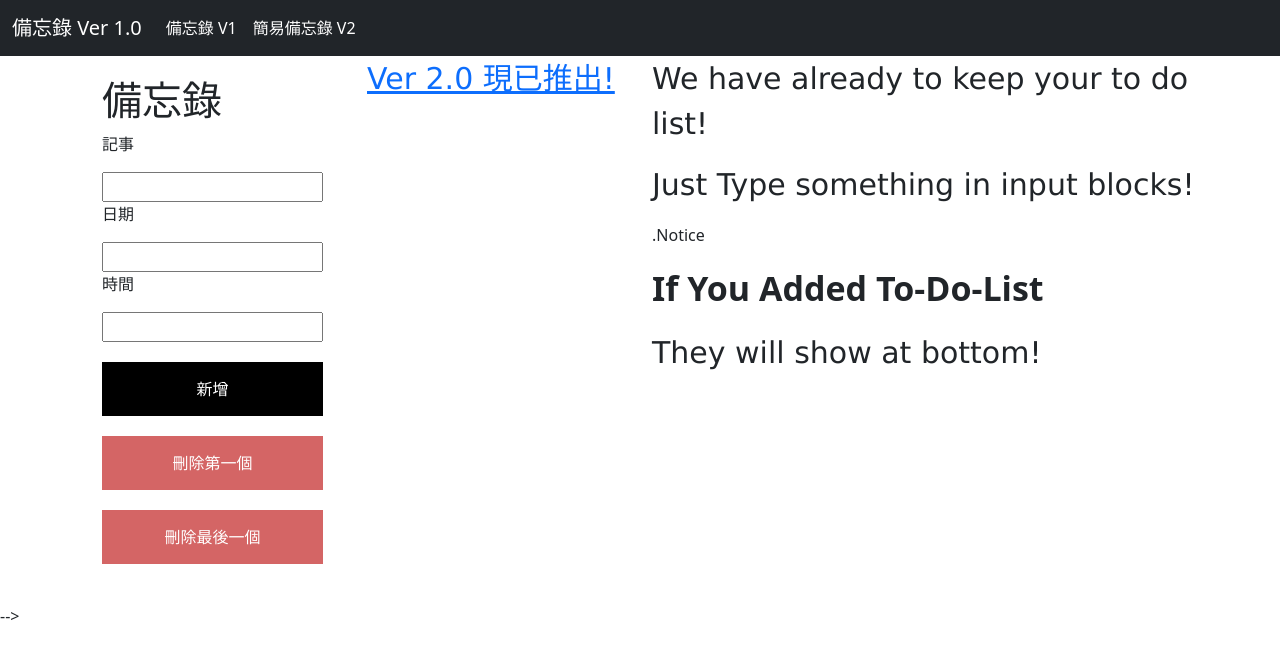
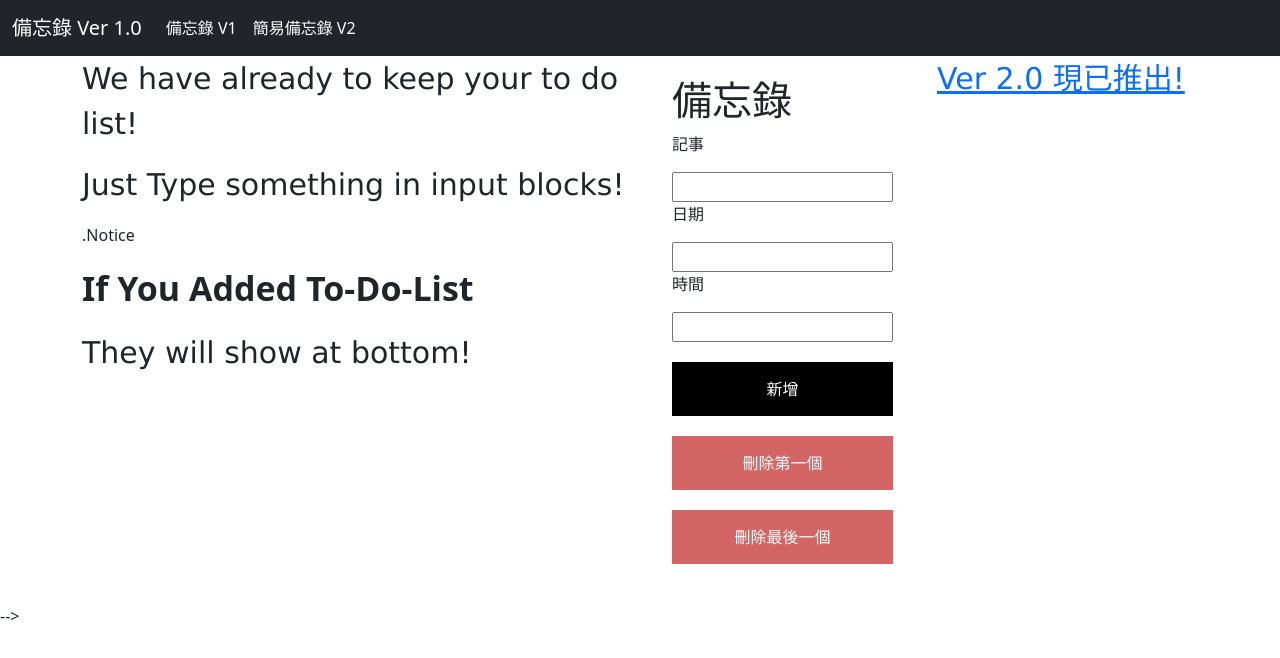
Before and after one commit to YuDong-0222/todolist, a plain HTML site: page index.html in a window 1280 px wide. Drawn offline with nearby package versions, Linux system fonts and the light colour scheme; some packages are replaced by stand-ins of ours; a script that the page names is missing.

Commit message:
Update index.html

```diff
--- a/index.html
+++ b/index.html
@@ -52,7 +52,7 @@
           <div class="col-12 col-md-6 col-lg-3">
             <a href="https://yudong-0222.github.io/todolistv2"><p class="text1">Ver 2.0 現已推出!</p></a>
           </div>
-            <div class="col-12 col-md-6 col-lg-6">
+            <div class="col-12 col-md-6 col-lg-6 order-first">
               <p class="text1">We have already to keep your to do list!</p>
               <p class="text1">Just Type something in input blocks!</p>
               <p> .Notice</p>
```
